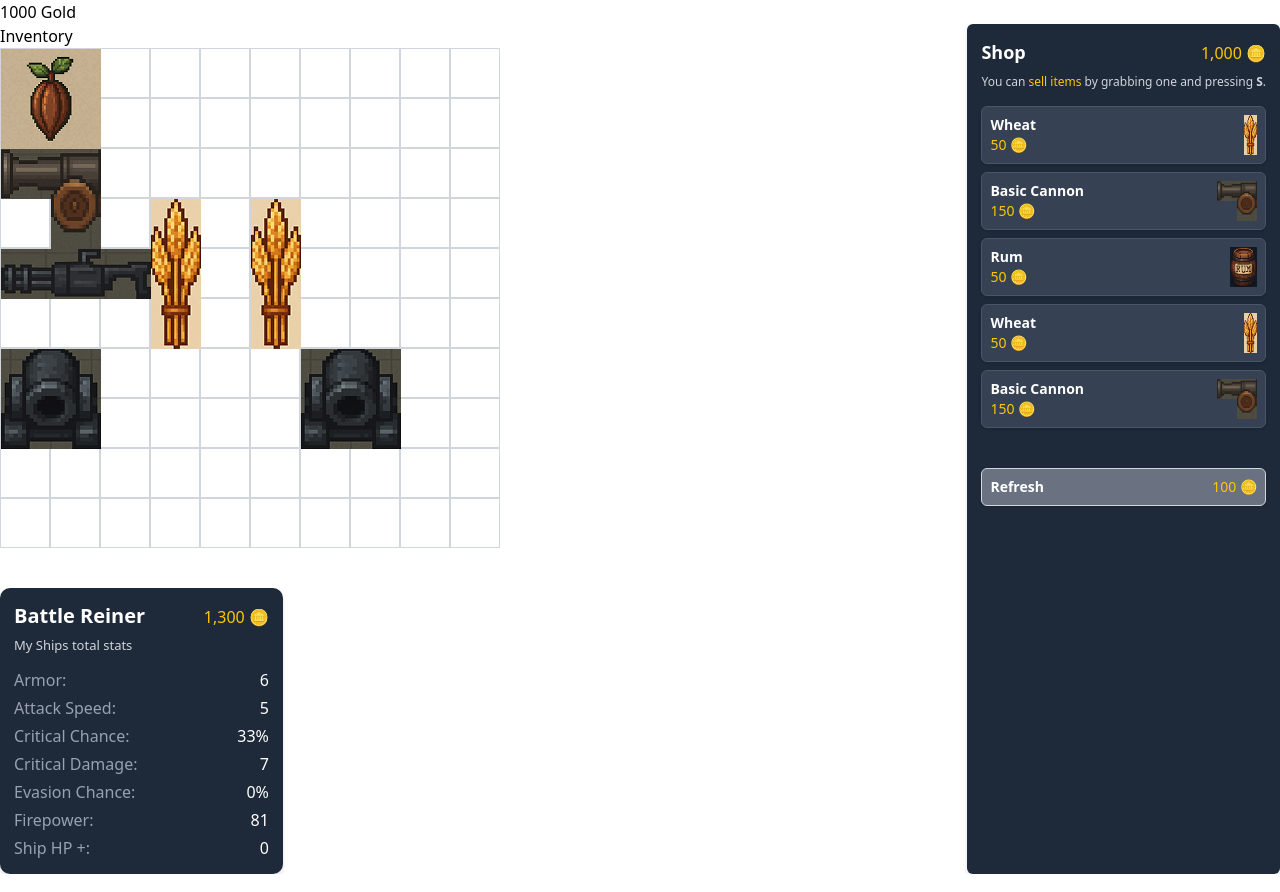
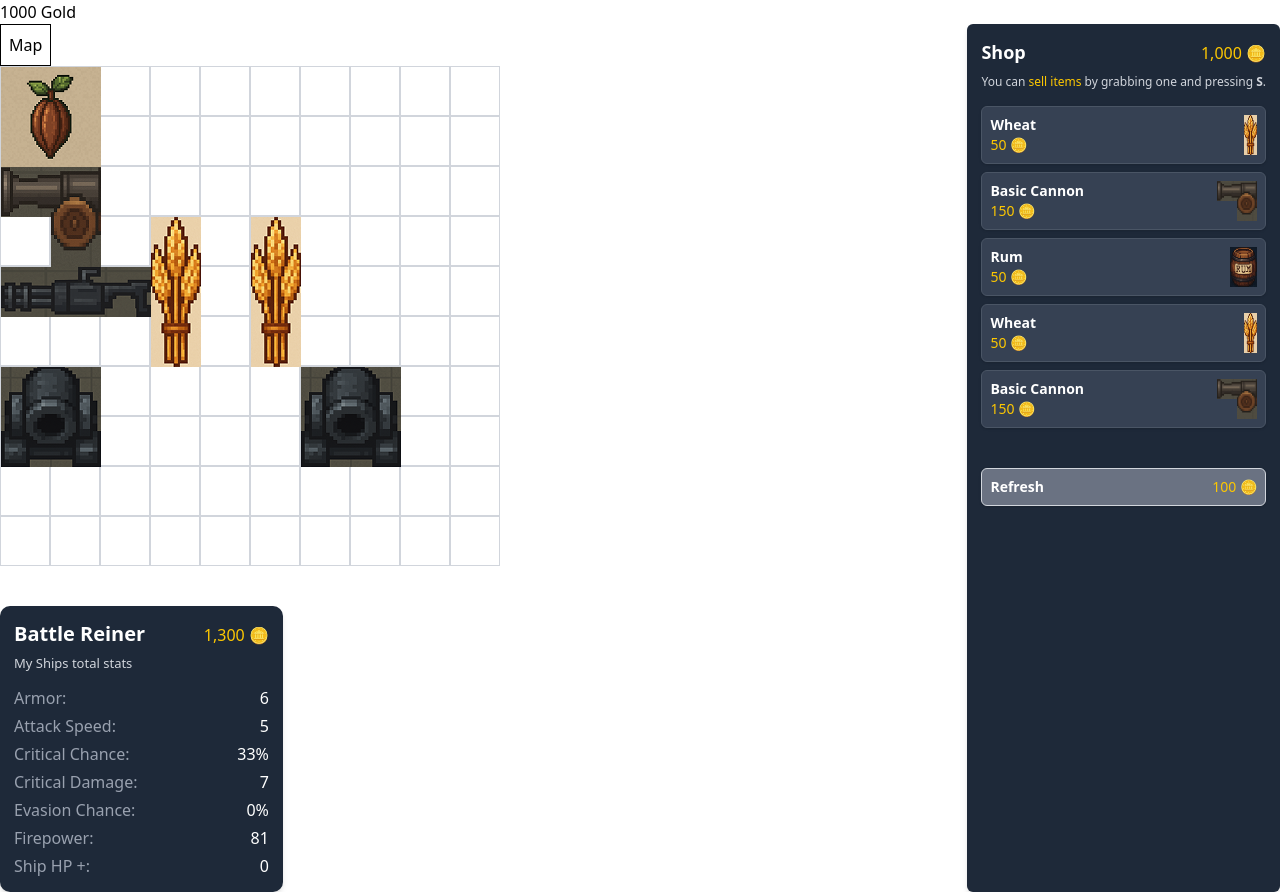
Before and after one commit to AchillesGit/tide-and-trade, a React (Vite) app: page /shop in a window 1280 px wide. Built offline with nearby package versions, Linux system fonts and the light colour scheme.

Commit message:
add draft buttons to navigate between shop and map

```diff
--- a/src/components/Inventory.tsx
+++ b/src/components/Inventory.tsx
@@ -1,3 +1,5 @@
+import { useNavigate } from "react-router-dom";
+
 import ItemInfo from "./ItemInfo";
 import StatsSumInfo from "./StatsSumInfo";
 import useInventory from "../hooks/useInventory";
@@ -23,13 +25,20 @@ const Inventory: FC = () => {
     grabbedItem,
     setHoveredItem,
   } = useGameStore();
+  const navigate = useNavigate();
 
   const { clickCell, clickItem, cursorPos, getTransformForDirection } =
     useInventory();
 
   return (
     <div className={grabbedItem ? "cursor-grabbing" : "cursor-default"}>
-      <h2>Inventory</h2>
+      <button
+        className="border p-2 cursor-pointer"
+        onClick={async () => navigate("/")}
+        type="button"
+      >
+        Map
+      </button>
       <div
         className="grid"
         style={{
--- a/src/components/Map.tsx
+++ b/src/components/Map.tsx
@@ -1,5 +1,19 @@
+import { useNavigate } from "react-router-dom";
+
 import type { FC } from "react";
 
-const Map: FC = () => <div>Hallo</div>;
+const Map: FC = () => {
+  const navigate = useNavigate();
+
+  return (
+    <button
+      className="border p-2 cursor-pointer"
+      onClick={async () => navigate("/shop")}
+      type="button"
+    >
+      Shop
+    </button>
+  );
+};
 
 export default Map;
```
